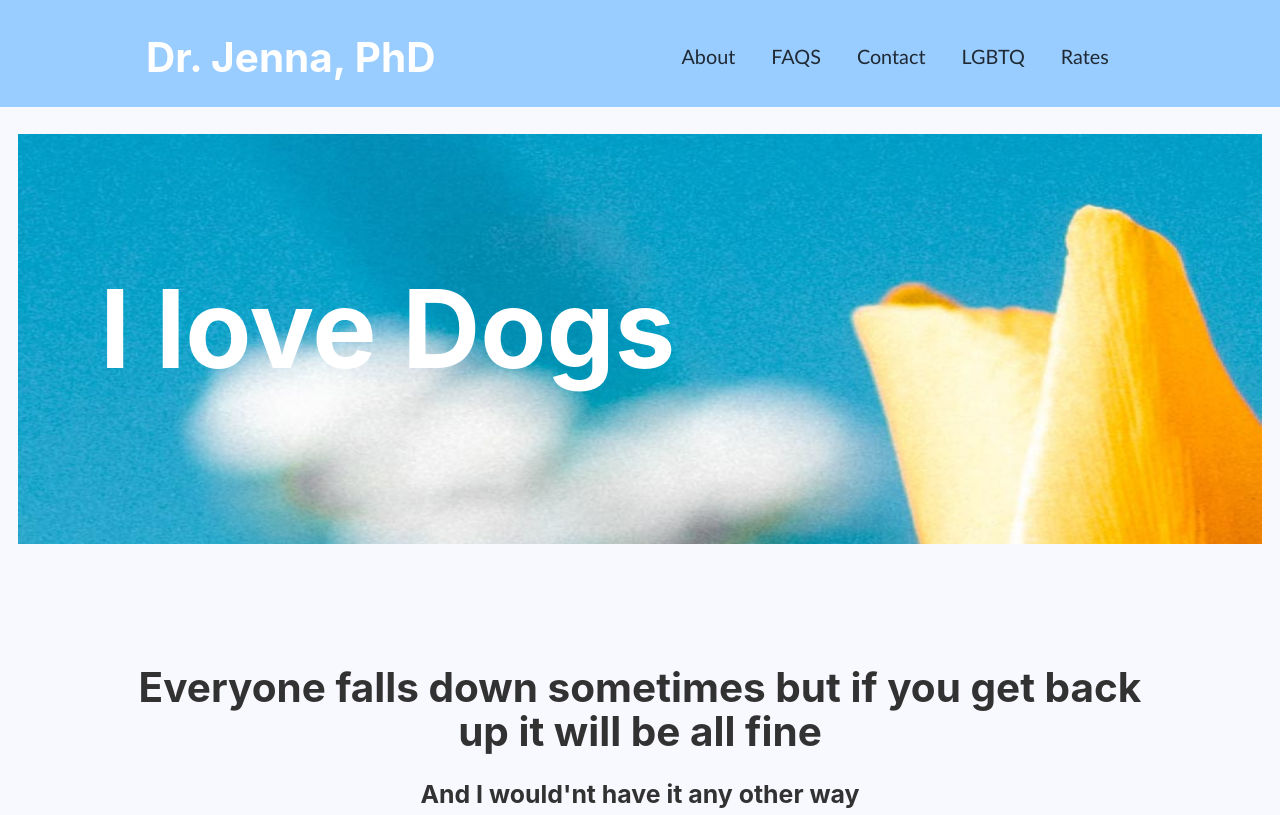
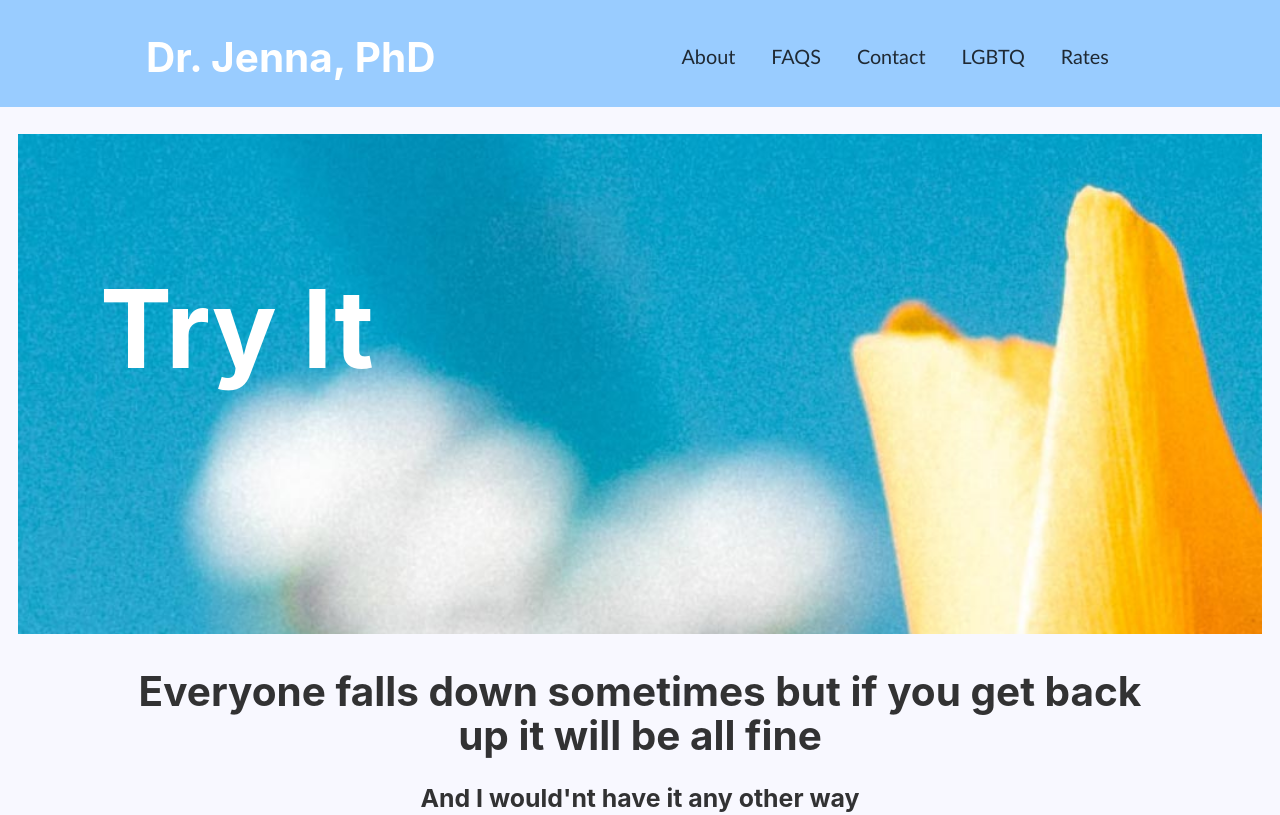
Before and after one commit to brac/drjenna, a Gatsby site in the folder dr-jenna/: page / in a window 1280 px wide. Shown: the top 815 px of the page. Built offline with nearby package versions, Linux system fonts and the light colour scheme; Gatsby itself is replaced by a stand-in of ours.

Commit message:
parralax image

```diff
--- /dev/null
+++ b/dr-jenna/src/components/footer.module.css
@@ -0,0 +1,8 @@
+.container {
+    text-align: center;
+}
+
+.footer_main_text {
+    padding-top: 150px;
+    height: 200px;
+}
--- /dev/null
+++ b/dr-jenna/src/components/imageBar.module.css
@@ -0,0 +1,21 @@
+.container {
+    margin-bottom: 2em;
+}
+
+.main_image {
+    background-image: url("../images/poppies_cropped.jpg");
+    height: 500px;
+    background-attachment: fixed;
+    background-position: right;
+    background-repeat: no-repeat;
+    background-size: cover;
+}
+
+.image_text{
+    top: 270px;
+    left: 100px;
+    font-size: 6em;
+    position: absolute;
+    z-index: 2;
+    color: white;
+}
--- a/dr-jenna/src/components/image_bar.js
+++ b/dr-jenna/src/components/image_bar.js
@@ -1,31 +1,15 @@
 import React from "react"
-// import { Link } from "gatsby"
-import poppies from "../images/poppies_cropped.jpg"
+
+import imageBarStyles from "./imageBar.module.css"
 
 const ImageBar = () => (
 
-    <div
-      style={{
-        marginBottom: `0`,
-    }}>
-      <img
-        style={{
-          width: `100%`,
-          maxHeight: `500px`,
-          overflow: `hidden`,
-          padding: `0 0 5rem`,
-        }}
-        src={poppies} alt="poppie flowers"/>
-        <h2
-          style={{
-            top: `270px`,
-            left: `100px`,
-            fontSize : `6em`,
-            position: `absolute`,
-            zIndex: `100`,
-            color: `white`,
-          }}
-        >I love Dogs</h2>
+    <div className={imageBarStyles.container}>
+      <div className={imageBarStyles.main_image}>
+      </div>
+      <h2 className={imageBarStyles.image_text}>
+        Try It
+      </h2>
     </div>
 )
 
--- a/dr-jenna/src/components/layout.js
+++ b/dr-jenna/src/components/layout.js
@@ -11,6 +11,8 @@ import { useStaticQuery, graphql } from "gatsby"
 
 import Header from "./header"
 import "./layout.css"
+
+import footerStyles from "./footer.module.css"
 
 const Layout = ({ children }) => {
   const data = useStaticQuery(graphql`
@@ -35,10 +37,9 @@ const Layout = ({ children }) => {
       >
         <main>{children}</main>
 
-        <footer
-          style={{textAlign: `center`,}}>
+        <footer className={footerStyles.container}>
 
-          <div id="footer" style={{ height: '200px', border: 'pink dashed 1px' }}>
+          <div id="footer" className={footerStyles.footer_main_text} >
             © {new Date().getFullYear()}, Built by
             {` `}
             <a href="http://www.benbracamonte.com">Ben</a>
--- a/dr-jenna/src/components/summary.js
+++ b/dr-jenna/src/components/summary.js
@@ -1,17 +1,17 @@
 import React from 'react'
-import summarySyles from "./summary.module.css"
+import summaryStyles from "./summary.module.css"
 
 const Summary = () => (
-    <div className={summarySyles.container}>
-        <div className={summarySyles.header}>
+    <div className={summaryStyles.container}>
+        <div className={summaryStyles.header}>
           <h1>Everyone falls down sometimes but if you get back up it will be all fine</h1>
           <h3>And I would'nt have it any other way</h3>
         </div>
 
-        <div className={summarySyles.body}>
-          <div className={summarySyles.description}>
+        <div className={summaryStyles.body}>
+          <div className={summaryStyles.description}>
             <p>Hello, I'm Jenna. Fugiat adipisicing eiusmod adipisicing adipisicing velit. Amet dolor sint velit fugiat et veniam aute excepteur reprehenderit officia adipisicing consequat incididunt. Deserunt nisi eu et dolor. Enim excepteur in sit non ea pariatur ea aute nostrud Lorem dolore. Duis excepteur amet id ad voluptate reprehenderit mollit consequat esse proident ullamco irure adipisicing duis. Et anim do sunt sunt. Aute cupidatat dolor et sint dolor amet cupidatat sint nostrud ut incididunt eu. Consectetur nisi ipsum nisi ad elit. Cillum duis aliqua qui nostrud non ea sunt incididunt proident consectetur. Minim officia consequat consectetur proident do ea non.</p>
-              <a className={summarySyles.button} href="mailto:emailsforjenna@gmail.com?subject=Let&#39;s have a conversation">Contact Jenna</a>
+              <a className={summaryStyles.button} href="mailto:emailsforjenna@gmail.com?subject=Let&#39;s have a conversation">Contact Jenna</a>
           </div>
         </div>
 
```
